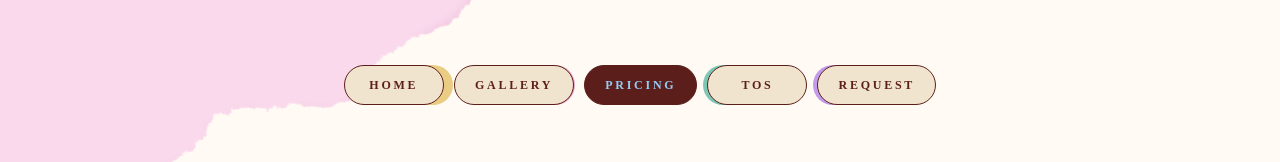
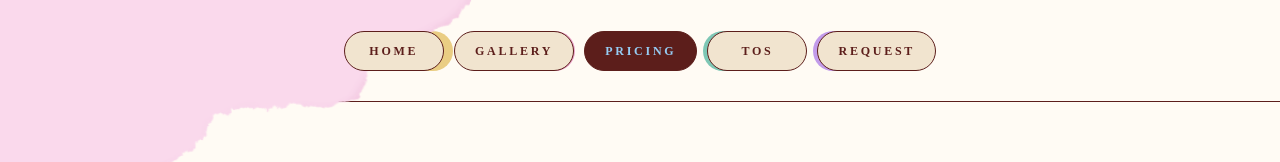
Before and after one commit to marunouchisrv/janelia-creates, a React (Create React App) app: page /pricing in a window 1280 px wide. Shown: the top 162 px of the page. Built offline with nearby package versions, Linux system fonts and the light colour scheme.

Commit message:
conditionals updated for form and navbar changed

```diff
--- a/src/App.css
+++ b/src/App.css
@@ -147,15 +147,18 @@ button h5 {
 .hidden-backgrounds {
   display: flex;
   justify-content: center;
+  align-items: center;
   flex-direction: row;
   flex-wrap: nowrap;
   gap: 20px;
   position: sticky;
-  margin-top: -40px;
+  margin-top: -100px;
+  height: 100px;
   width: 100%;
   background-color: #FFFBF4;
   top: 0px;
   z-index: 3;
+  border-bottom: 1px solid #5C1E1B;
 }
 
 .bg5-hidden {
@@ -197,9 +200,10 @@ button h5 {
 .nav {
   position: sticky;
   top: 0px;
-  margin-top: -86px;
+  height: 100px;
+  margin-top: -150px;
   display: flex;
-  align-items: flex-end;
+  align-items: center;
   justify-content: center;
   flex-direction: row;
   flex-wrap: nowrap;
--- a/src/Pages/Request.jsx
+++ b/src/Pages/Request.jsx
@@ -55,9 +55,12 @@ export default function Request() {
       emailjs.sendForm('service_mjhb87n', 'template_v54pv1h', form.current, 'wopzxqh0ARpnWLOMt')
         .then((result) => {
             console.log(result.text);
+            alert("Email sent! You'll hear back from me soon!");
             document.location.reload();
         }, (error) => {
             console.log(error.text);
+            alert("NOT SENT! Make sure all fields are valid and the reCAPTCHA challenge is completed, and try again.")
+
         });
     };
 
@@ -303,7 +306,7 @@ export default function Request() {
                 <div className="submit">
                     <div class="g-recaptcha" data-sitekey="6Ldb_-0lAAAAADc8KOggO1bUn0x4Bt-NYc_F3i29"></div>
                     <br/>
-                    <button disabled={message==="" || message2===""} onClick={() => {alert("Email sent! You'll hear back from me soon!")}} type="submit"><h5>SEND REQUEST</h5></button>
+                    <button disabled={message==="" || message2===""} type="submit"><h5>SEND REQUEST</h5></button>
                 </div>
                 </form>
             </div>
```
Also changed, not shown: 12 other files (tests, documents, lock files or other folders).
